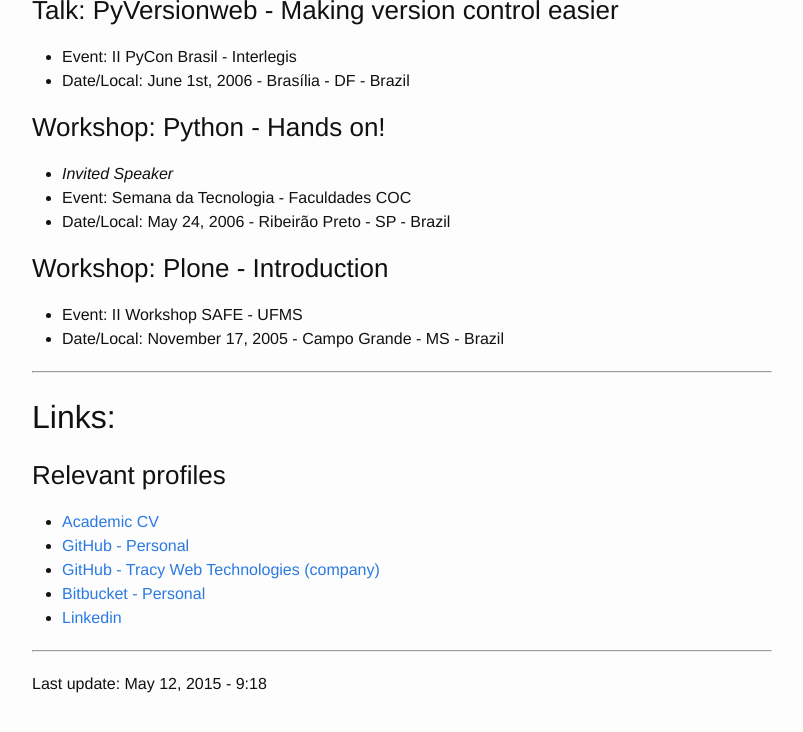
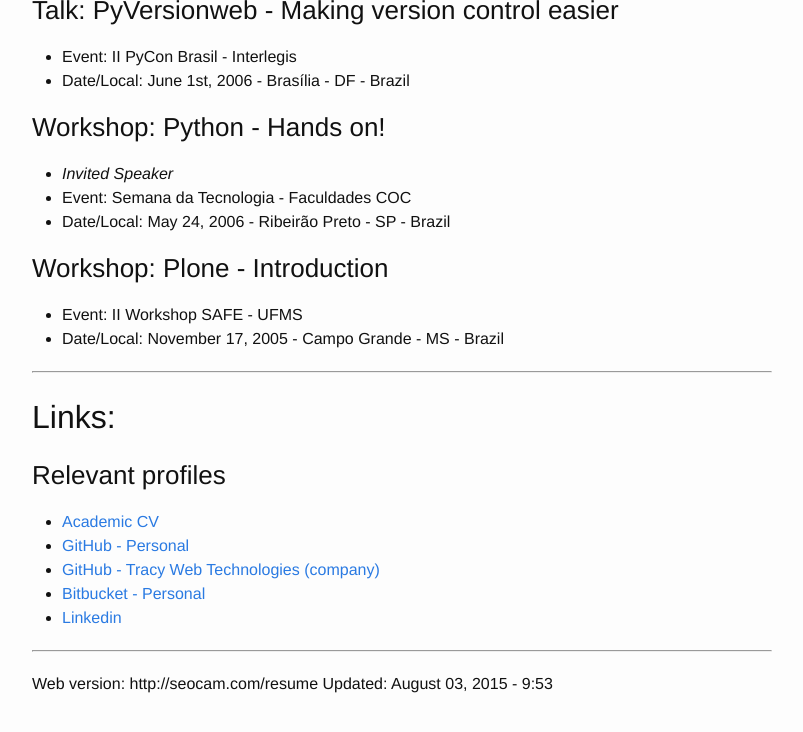
Before and after one commit to seocam/seocam.github.io, a Jekyll site: the page built from 02-resume.md, in a window 1280 px wide and 900 px high, scrolled down 6077 px, cut to the strip 0-743 px from the top of the window. Shown: the top 732 px of the strip, without its empty margins (238-1041 px from the left). Built offline with Jekyll 4.4.1, drawn with Linux system fonts in a browser that asks for light colours; some of the changed text lies outside the part shown.

Commit message:
Updated SPB link

```diff
--- a/02-resume.md
+++ b/02-resume.md
@@ -2,7 +2,7 @@
 layout: page
 title: Resume
 permalink: /resume/
-modified: May 12, 2015 - 9:18
+modified: August 03, 2015 - 9:53
 ---
 
 ## Sérgio Oliveira Campos
@@ -41,7 +41,7 @@ Skype: seocam
   * Technologies: **Python**, **Django**, Solr, Haystack, HTML5, Diazo
   * Project: Portal do Software Público Brasileiro (PSPB). The PSPB is a portal hosting all the Open-Source projects developed by the Brazilian government. In this project the PSPB will be re-written using available platforms such as Gitlab, Noosfero, Mailman and Colab.
   * Responsibilities: Architect the backend of the PSPB. Mentor students in their coding activities.
-  * URL: <http://beta.softwarepublico.gov.br/>
+  * URL: <http://portal.softwarepublico.gov.br/>
 
 ### Tracy Web Technologies - Ribeirão Preto, Brazil
 
@@ -291,4 +291,5 @@ company CEO.
 
 * * *
 
-Last update: {{ page.modified }}
+Web version: http://seocam.com/resume
+Updated: {{ page.modified }}
```
